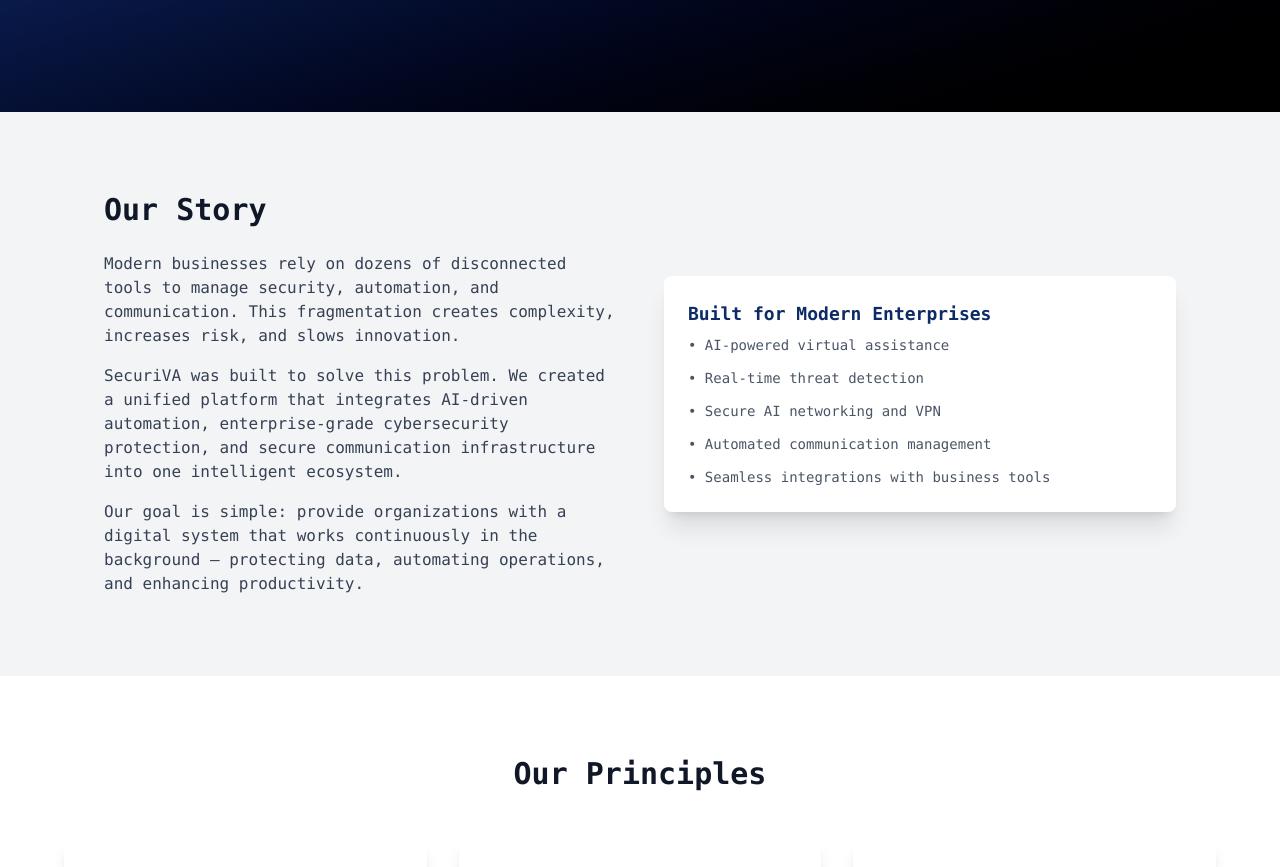
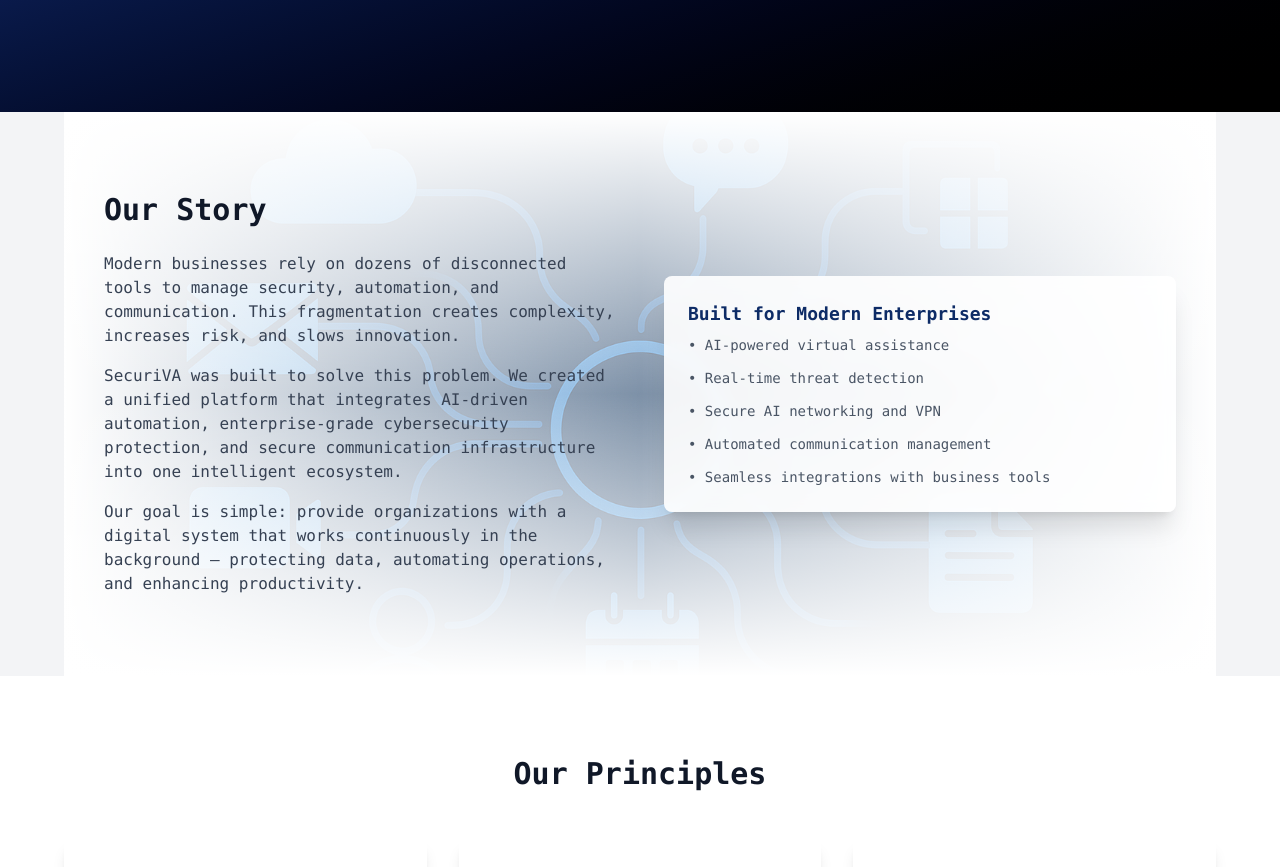
Before and after one commit to madhunivi77/SECURIVA, a React (Vite) app in the folder frontend/: page /about in a window 1280 px wide. Shown: the part 472-1339 px from the top of the page. Built offline with nearby package versions, Linux system fonts and the light colour scheme; no server answers.

Commit message:
Frontend Image Updates
updated some pages with images.

```diff
--- a/frontend/src/pages/About.jsx
+++ b/frontend/src/pages/About.jsx
@@ -21,8 +21,23 @@
       </section>
 
       {/* ---------- COMPANY STORY ---------- */}
-      <section className="py-20 px-10 max-w-6xl mx-auto">
-        <div className="grid md:grid-cols-2 gap-12 items-center">
+      <section className="relative py-20 px-10 max-w-6xl mx-auto overflow-hidden">
+
+        {/* 🔵 Background Image */}
+        <img
+          src="/aboutUs.png"
+          alt="About SecuriVA Message"
+          className="absolute inset-0 w-full h-full object-cover opacity-50"
+        />
+
+        {/* 🎨 Gradient Overlay (fades edges) */}
+        <div className="absolute inset-0 bg-gradient-to-r from-white via-transparent to-white dark:from-gray-900 dark:via-transparent dark:to-gray-900"></div>
+
+        {/* Optional vertical fade */}
+        <div className="absolute inset-0 bg-gradient-to-b from-white via-transparent to-white dark:from-gray-900 dark:via-transparent dark:to-gray-900"></div>
+
+        {/* 🧠 Content (must be above background) */}
+        <div className="relative grid md:grid-cols-2 gap-12 items-center">
 
           <div>
             <h2 className="text-3xl font-bold text-gray-900 dark:text-white mb-6">
@@ -49,7 +64,7 @@
             </p>
           </div>
 
-          <div className="card shadow-xl bg-white dark:bg-gray-800">
+          <div className="card shadow-xl bg-white/90 backdrop-blur dark:bg-gray-800/90">
             <div className="card-body">
               <h3 className="card-title">Built for Modern Enterprises</h3>
               <ul className="space-y-3 text-gray-600 dark:text-gray-300">
@@ -63,6 +78,7 @@
           </div>
 
         </div>
+
       </section>
 
       {/* ---------- MISSION / VISION / VALUES ---------- */}
@@ -218,7 +234,7 @@
 
         </div>
       </section>
-      <Sponsors className="bg-white pt-5 text-center text-black text-3xl"/>
+      <Sponsors className="bg-white pt-5 text-center text-black text-3xl" />
     </div>
   );
 }
--- a/frontend/src/pages/Contact.jsx
+++ b/frontend/src/pages/Contact.jsx
@@ -47,8 +47,23 @@
       </section>
 
       {/* ---------- CONTACT SERVICES ---------- */}
-      <section className="py-20 px-10">
-        <div className="max-w-6xl mx-auto">
+      <section className="relative py-20 px-10 overflow-hidden">
+
+        {/* 🔵 Background Image */}
+        <img
+          src="/Cybersecurity_Protection.png"
+          alt="Cybersecurity Protection"
+          className="absolute inset-0 w-full h-full object-cover opacity-60"
+        />
+
+        {/* 🎨 Horizontal gradient fade */}
+        <div className="absolute inset-0 bg-gradient-to-r from-white via-transparent to-white dark:from-gray-900 dark:via-transparent dark:to-gray-900"></div>
+
+        {/* 🎨 Vertical gradient fade */}
+        <div className="absolute inset-0 bg-gradient-to-b from-white via-transparent to-white dark:from-gray-900 dark:via-transparent dark:to-gray-900"></div>
+
+        {/* 🧠 Content */}
+        <div className="relative max-w-6xl mx-auto">
 
           <h2 className="text-3xl font-bold text-center text-gray-900 dark:text-white mb-12">
             Contact Services
@@ -56,7 +71,7 @@
 
           <div className="grid md:grid-cols-3 gap-8">
 
-            <div className="card bg-white dark:bg-gray-800 shadow-lg">
+            <div className="card bg-white/90 backdrop-blur dark:bg-gray-800/90 shadow-lg">
               <div className="card-body">
                 <h3 className="card-title">Sales & Enterprise Solutions</h3>
                 <p>
@@ -74,7 +89,7 @@
               </div>
             </div>
 
-            <div className="card bg-white dark:bg-gray-800 shadow-lg">
+            <div className="card bg-white/90 backdrop-blur dark:bg-gray-800/90 shadow-lg">
               <div className="card-body">
                 <h3 className="card-title">Technical Support</h3>
                 <p>
@@ -92,7 +107,7 @@
               </div>
             </div>
 
-            <div className="card bg-white dark:bg-gray-800 shadow-lg">
+            <div className="card bg-white/90 backdrop-blur dark:bg-gray-800/90 shadow-lg">
               <div className="card-body">
                 <h3 className="card-title">Partnership & Collaboration</h3>
                 <p>
@@ -112,6 +127,7 @@
 
           </div>
         </div>
+
       </section>
 
       {/* ---------- CONTACT FORM ---------- */}
@@ -246,7 +262,7 @@
 
             <div className="stat">
               <div className="stat-title">Headquarters</div>
-              <div className="stat-value text-lg">United States</div>
+              <div className="stat-value text-lg">Canada</div>
               <div className="stat-desc">Global infrastructure</div>
             </div>
 
```
Also changed, not shown: frontend/public/aboutUs.png (added), 1 other file (tests, documents, lock files or other folders).
